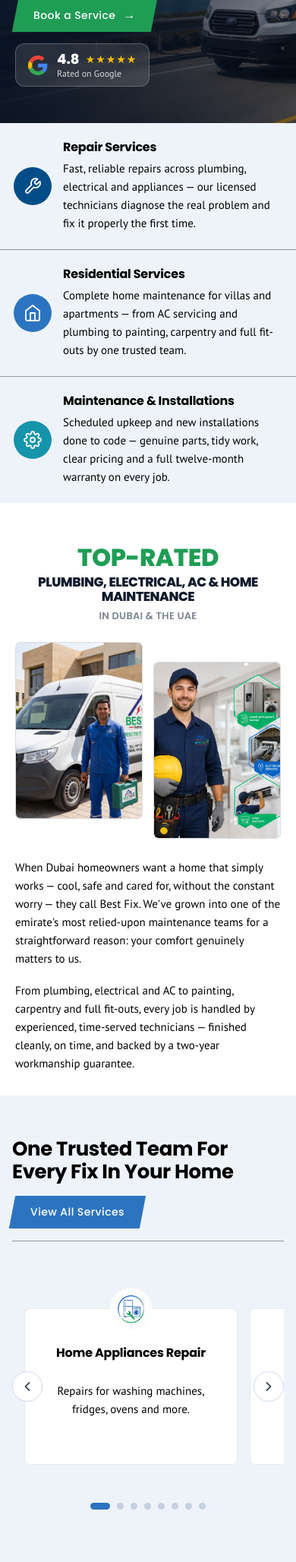
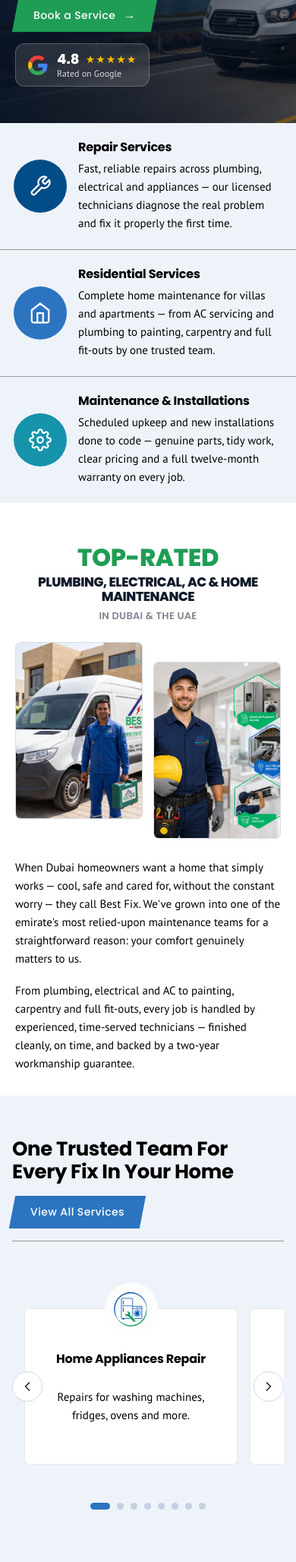
Before and after one commit to Shakeeb871/bestfixit-ae, a Flask app: page / in a window 390 px wide. Shown: the part 360-2416 px from the top of the page at 76% size. Run offline with Flask 3, Linux system fonts and the light colour scheme; some libraries are stand-ins or nearby versions.

Commit message:
Standardize homepage card icons/images to 70x70px
- Set every homepage card icon/image badge to a uniform 70x70px: the
  3-column feature-row icons, the services-carousel badges, the why-choose
  card badges, and the services-grid tile icons
- Adjusted card top padding / overhang and scaled inner icons to suit
- why-choose badges flattened (no border, no drop-shadow) to match standard

Co-Authored-By: Claude Opus 4.8 <noreply@anthropic.com>

```diff
--- a/static/css/site.css
+++ b/static/css/site.css
@@ -135,8 +135,8 @@ p:not([class*="eyebrow"]):not([class*="badge"]), li{
 .svc-grid{ max-width:1160px; margin:0 auto; padding:0 clamp(20px,5vw,44px); display:grid; grid-template-columns:repeat(3,1fr); gap:26px; }
 .svc-tile{ display:flex; flex-direction:column; background:#fff; border:1px solid #00000017; border-radius:7px; padding:30px 26px; transition:transform .25s ease; }
 .svc-tile:hover{ transform:translateY(-5px); }
-.svc-tile__ico{ width:56px; height:56px; border-radius:12px; background:#eaf1fb; color:#2c74c0; display:grid; place-items:center; margin-bottom:18px; }
-.svc-tile__ico svg{ width:30px; height:30px; }
+.svc-tile__ico{ width:70px; height:70px; border-radius:12px; background:#eaf1fb; color:#2c74c0; display:grid; place-items:center; margin-bottom:18px; }
+.svc-tile__ico svg{ width:32px; height:32px; }
 .svc-tile h3{ font-size:clamp(16px,1.4vw,18px); margin:0 0 10px; }
 .svc-tile p{ margin:0 0 18px; }
 .svc-tile .btn-skew{ margin-top:auto; align-self:flex-start; }
@@ -618,11 +618,11 @@ details[open] .bf-faq-chev{ transform:rotate(180deg); }
 .hfeat-card{ box-sizing:border-box; display:flex; flex-direction:row; align-items:center;
     text-align:left; gap:15px; padding:clamp(22px,2.4vw,30px) clamp(18px,2.2vw,28px); }
 .hfeat-card + .hfeat-card{ border-left:1px solid #979898; }
-.hfeat-card__icon{ width:50px; height:50px; border-radius:50%; display:grid; place-items:center;
+.hfeat-card__icon{ width:70px; height:70px; border-radius:50%; display:grid; place-items:center;
     background:var(--pal-1); color:#fff; flex:none; }
 .hfeat-card:nth-child(2) .hfeat-card__icon{ background:var(--pal-2); }
 .hfeat-card:nth-child(3) .hfeat-card__icon{ background:var(--pal-3); }
-.hfeat-card__icon svg{ width:24px; height:24px; }
+.hfeat-card__icon svg{ width:30px; height:30px; }
 .hfeat-card__body{ min-width:0; }
 .hfeat-card__title{ margin:0 0 6px; color:#000; font-family:var(--font-heading);
     font-weight:800; font-size:clamp(16px,1.4vw,18px); line-height:1.25; }
@@ -672,15 +672,15 @@ details[open] .bf-faq-chev{ transform:rotate(180deg); }
   .svc-slide{ flex:0 0 calc((100% - (var(--svc-gap) * 4)) / 5); box-sizing:border-box;
     position:relative; min-height:var(--svc-card-h);
     display:flex; flex-direction:column; align-items:center; text-align:center;
-    padding:48px 18px 22px; background:#fff; border-radius:7px; border:1px solid #00000017;
+    padding:56px 18px 22px; background:#fff; border-radius:7px; border:1px solid #00000017;
     text-decoration:none; color:inherit; outline:none;
     transition:transform .25s ease; }
   .svc-slide:hover{ transform:translateY(-5px); }
   .svc-slide:focus-visible{ outline:3px solid #2c74c0; outline-offset:2px; }
 
   /* circular badge sitting on the card's top edge (half above) */
-  .svc-slide__badge{ position:absolute; top:-28px; left:50%; transform:translateX(-50%);
-    width:56px; height:56px; border-radius:50%; z-index:3; overflow:hidden;
+  .svc-slide__badge{ position:absolute; top:-35px; left:50%; transform:translateX(-50%);
+    width:70px; height:70px; border-radius:50%; z-index:3; overflow:hidden;
     background:#fdfdfd; border:0; display:grid; place-items:center;
     transition:transform .25s ease; }
   .svc-slide:hover .svc-slide__badge{ transform:translateX(-50%) scale(1.03); }
@@ -725,8 +725,8 @@ details[open] .bf-faq-chev{ transform:rotate(180deg); }
   @media (max-width:519px){
     .svc2__stage{ --svc-gap:16px; --svc-vp-x:16px; --svc-vp-top:56px; --svc-card-h:206px; }
     .svc-slide{ flex-basis:86%; }
-    .svc-slide__badge{ width:56px; height:56px; top:-28px; }
-    .svc-slide{ padding-top:48px; }
+    .svc-slide__badge{ width:70px; height:70px; top:-35px; }
+    .svc-slide{ padding-top:56px; }
     .svc2__arrow{ width:40px; height:40px; }
     .svc2__arrow--prev{ left:0; } .svc2__arrow--next{ right:0; }
   }
--- a/templates/components/why_choose.html
+++ b/templates/components/why_choose.html
@@ -29,15 +29,14 @@
 .hfy__grid{ display:grid; grid-template-columns:repeat(4,1fr); gap:22px 16px; padding-top:70px; }
 .hfy-card{ position:relative; min-height:264px; box-sizing:border-box;
   display:flex; flex-direction:column; align-items:stretch;
-  padding:70px 0 18px; background:#fff; border-radius:7px; border:1px solid #00000017;
+  padding:56px 0 18px; background:#fff; border-radius:7px; border:1px solid #00000017;
   text-decoration:none; color:inherit; transition:transform .24s ease; }
 .hfy-card:hover{ transform:translateY(-5px); }
 
 /* circular image badge — identical to the services cards */
-.hfy-card__badge{ position:absolute; top:-45px; left:50%; transform:translateX(-50%);
-  width:90px; height:90px; border-radius:50%; z-index:3; overflow:hidden;
-  background:#fdfdfd; border:2px solid #e4e9f1; display:grid; place-items:center;
-  box-shadow:-2px 6px 0px 0px #4d4d4d, 0 0px 0px rgba(20,40,80,.10);
+.hfy-card__badge{ position:absolute; top:-35px; left:50%; transform:translateX(-50%);
+  width:70px; height:70px; border-radius:50%; z-index:3; overflow:hidden;
+  background:#fdfdfd; border:0; display:grid; place-items:center;
   transition:transform .24s ease; }
 .hfy-card:hover .hfy-card__badge{ transform:translateX(-50%) scale(1.03); }
 .hfy-card__badge img{ width:75%; height:75%; object-fit:contain; display:block; }
@@ -60,8 +59,8 @@
   .hfy__van{ flex-basis:auto; max-width:100%; width:100%; justify-content:flex-end; }
   .hfy__van img{ width:clamp(200px,64vw,290px); }
   .hfy__grid{ grid-template-columns:1fr; gap:52px; max-width:340px; margin-inline:auto; }
-  .hfy-card__badge{ width:80px; height:80px; top:-40px; }
-  .hfy-card{ padding-top:62px; }
+  .hfy-card__badge{ width:70px; height:70px; top:-35px; }
+  .hfy-card{ padding-top:56px; }
 }
 @media (prefers-reduced-motion:reduce){
   .hfy-card, .hfy-card__badge, .hfy__van img{ transition:none; }
```
